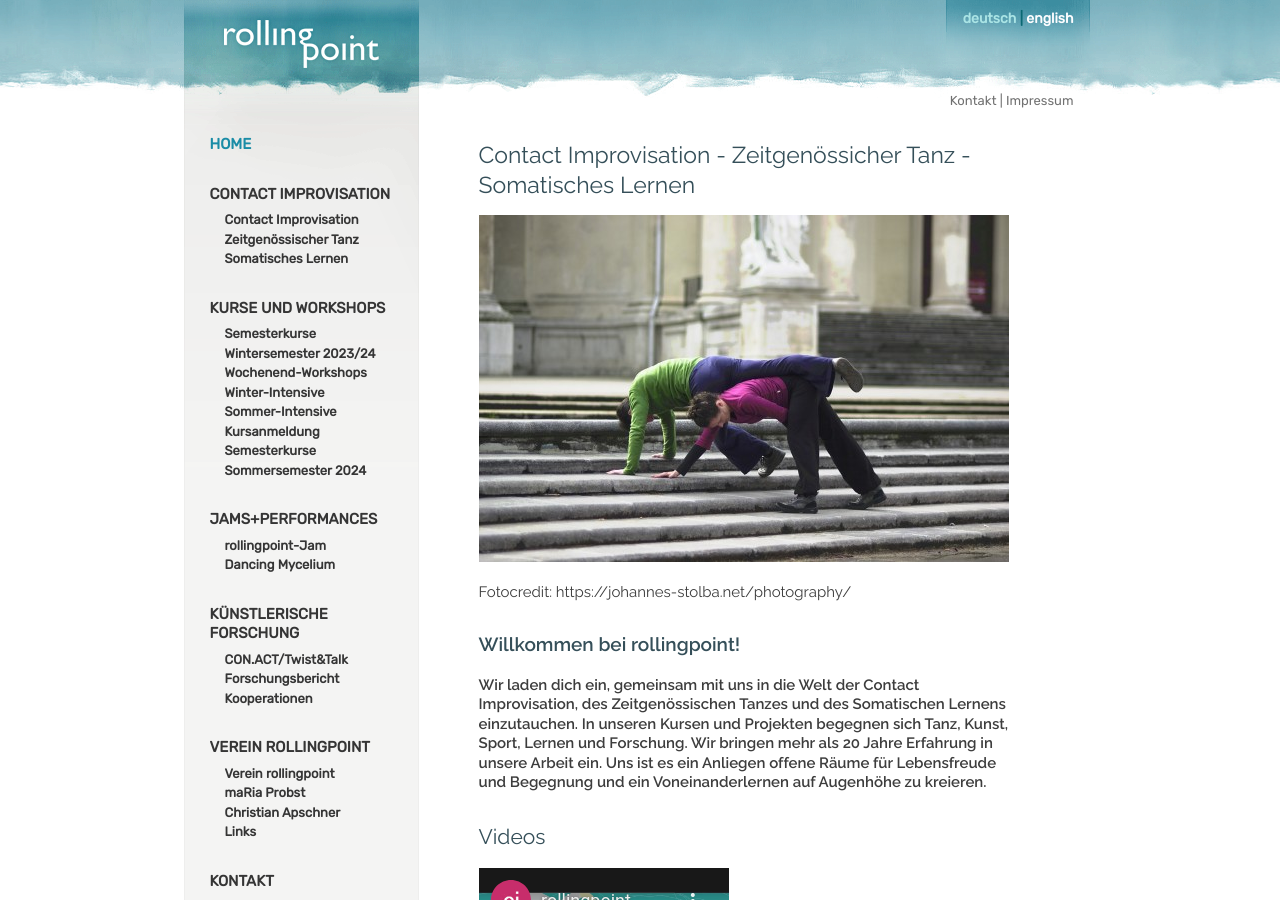
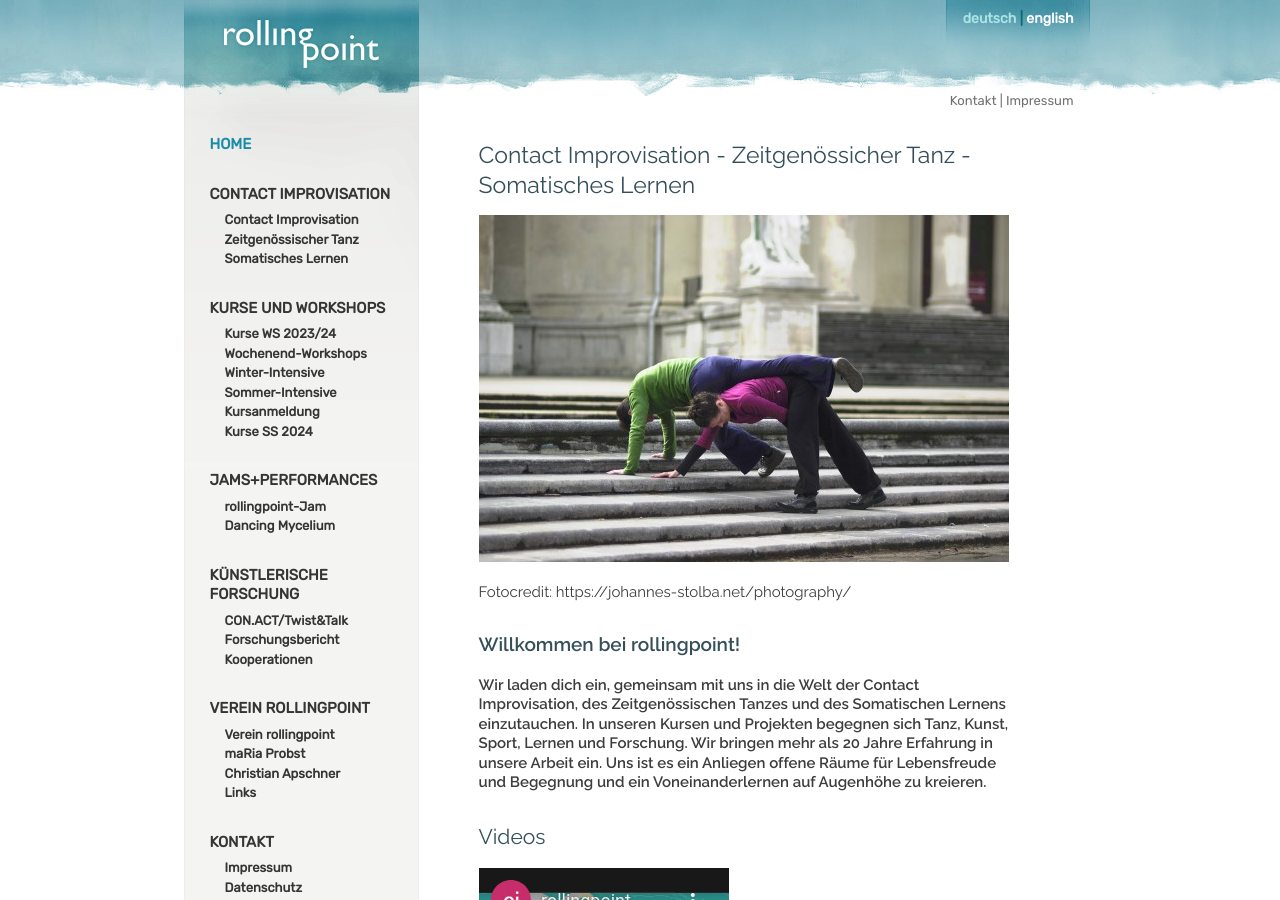
Before and after one commit to manulari/rollingpointat, a Jekyll site: the page built from _pages_de/index.md, in a window 1280 px wide and 900 px high. Built offline with Jekyll 4.4.1, drawn with Linux system fonts in a browser that asks for light colours; comment, search, counter and statistics services are not loaded.

Commit message:
Update Settings “nav_de”

```diff
--- a/_data/nav_de.yml
+++ b/_data/nav_de.yml
@@ -13,7 +13,7 @@ entries:
   - title: KURSE UND WORKSHOPS
     path: /kurse
     subentries:
-      - title: Semesterkurse Wintersemester 2023/24
+      - title: Kurse WS 2023/24
         path: /kurse
       - title: Wochenend-Workshops
         path: /workshops
@@ -23,7 +23,7 @@ entries:
         path: /sommerintensive
       - title: Kursanmeldung
         path: /Kursanmeldung
-      - title: Semesterkurse Sommersemester 2024
+      - title: Kurse SS 2024
         path: /somsem24
   - title: JAMS+PERFORMANCES
     path: /jams
```
